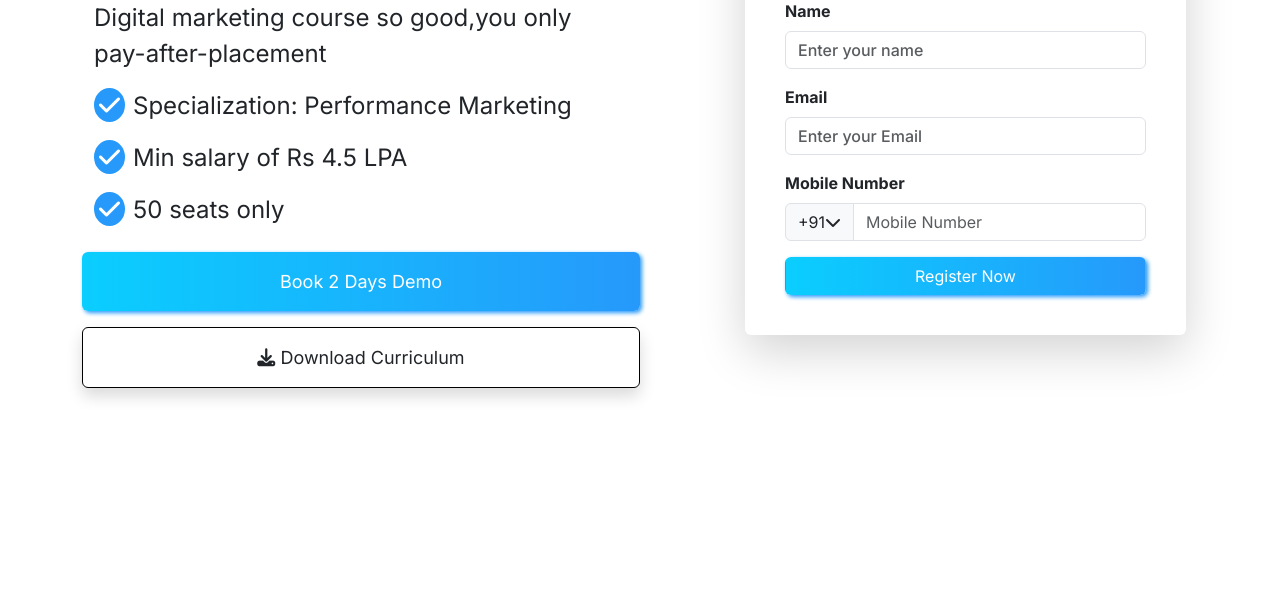
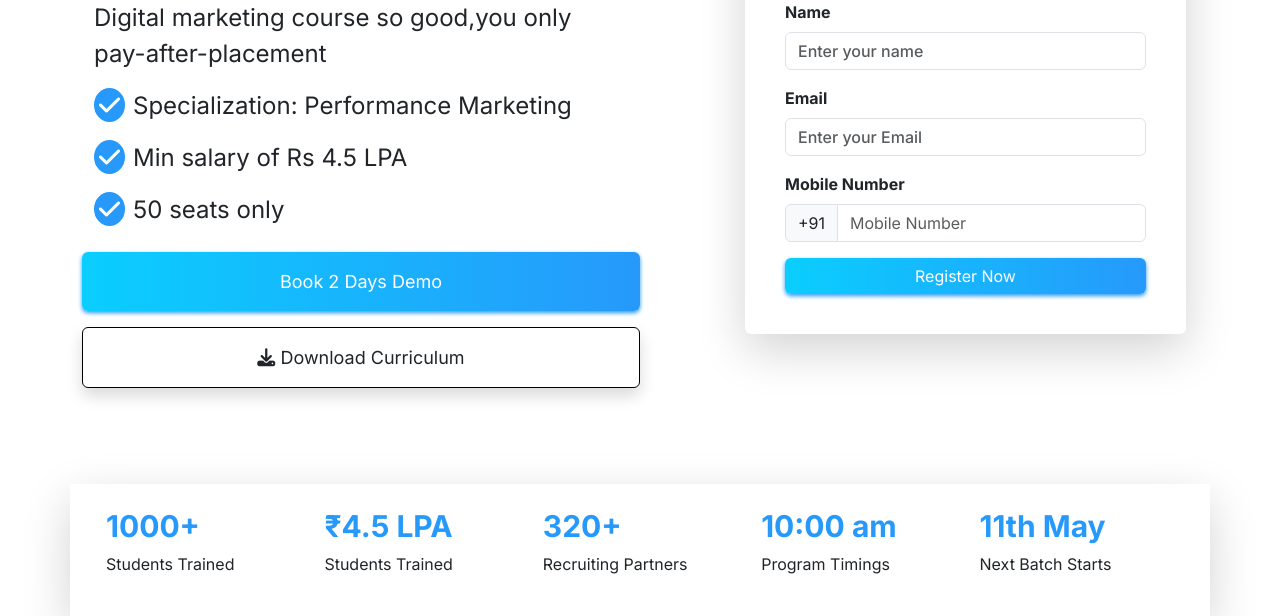
Before and after one commit to Abdullahkhan871/boot1, a plain HTML site: page index.html in a window 1280 px wide. Shown: the part 299-915 px from the top of the page. Before the commit the page ends 800 px from the top, so only its background shows below. Drawn offline with nearby package versions, Linux system fonts and the light colour scheme.

Commit message:
🚧 🐌 ==> 🚧 🛑

```diff
--- a/css/style.css
+++ b/css/style.css
@@ -41,7 +41,7 @@
 .banner-btn .btn-gradient {
   color: white;
   background: var(--primary);
-  box-shadow: 2px 2px 4px #2699fb;
+  box-shadow: 0px 2px 4px #2699fb;
 }
 .banner-btn .btn-gradient:hover {
   color: white;
@@ -59,5 +59,9 @@
   width: 100%;
   color: white;
   background: var(--primary);
-  box-shadow: 2px 2px 4px #2699fb;
+  box-shadow: 0px 2px 4px #2699fb;
 }
+.details-box h3 {
+  color: #2699fb;
+  font-size: 30px;
+}
--- a/index.html
+++ b/index.html
@@ -108,6 +108,7 @@
             <div class="shadow-lg rounded form-content">
               <h3>Book Your Free Class Now!</h3>
               <p>2 days of free demo classes without paying in advance!</p>
+              <form action="/">
                 <div class="mb-3">
                   <label for="formGroupExampleInput" class="form-label fw-bold"
                     >Name</label
@@ -135,9 +136,7 @@
                     >Mobile Number</label
                   >
                   <div class="input-group">
-                  <div class="input-group-text">
-                    +91 <i class="fa-solid fa-chevron-down"></i>
-                  </div>
+                    <div class="input-group-text">+91</div>
                     <input
                       type="tel"
                       class="form-control"
@@ -147,9 +146,36 @@
                   </div>
                 </div>
                 <div class="form-btn">
-                <button class="btn rounded">Register Now</button>
+                  <button class="btn rounded border-0">Register Now</button>
+                </div>
+              </form>
             </div>
           </div>
+        </div>
+      </section>
+      <section class="container institute-details">
+        <div
+          class="row mt-5 row-cols-2 row-cols-sm-5 text-center text-sm-start shadow-lg py-5 px-3 py-lg-4 px-lg-4 py-sm-3 px-sm-2 details-box"
+        >
+          <div class="col">
+            <h3 class="fw-bold">1000+</h3>
+            <p>Students Trained</p>
+          </div>
+          <div class="col">
+            <h3 class="fw-bold">₹4.5 LPA</h3>
+            <p>Students Trained</p>
+          </div>
+          <div class="col">
+            <h3 class="fw-bold">320+</h3>
+            <p>Recruiting Partners</p>
+          </div>
+          <div class="col">
+            <h3 class="fw-bold">10:00 am</h3>
+            <p>Program Timings</p>
+          </div>
+          <div class="col">
+            <h3 class="fw-bold">11th May</h3>
+            <p>Next Batch Starts</p>
           </div>
         </div>
       </section>
```
Lines whose indentation alone changed are shown as unchanged.
